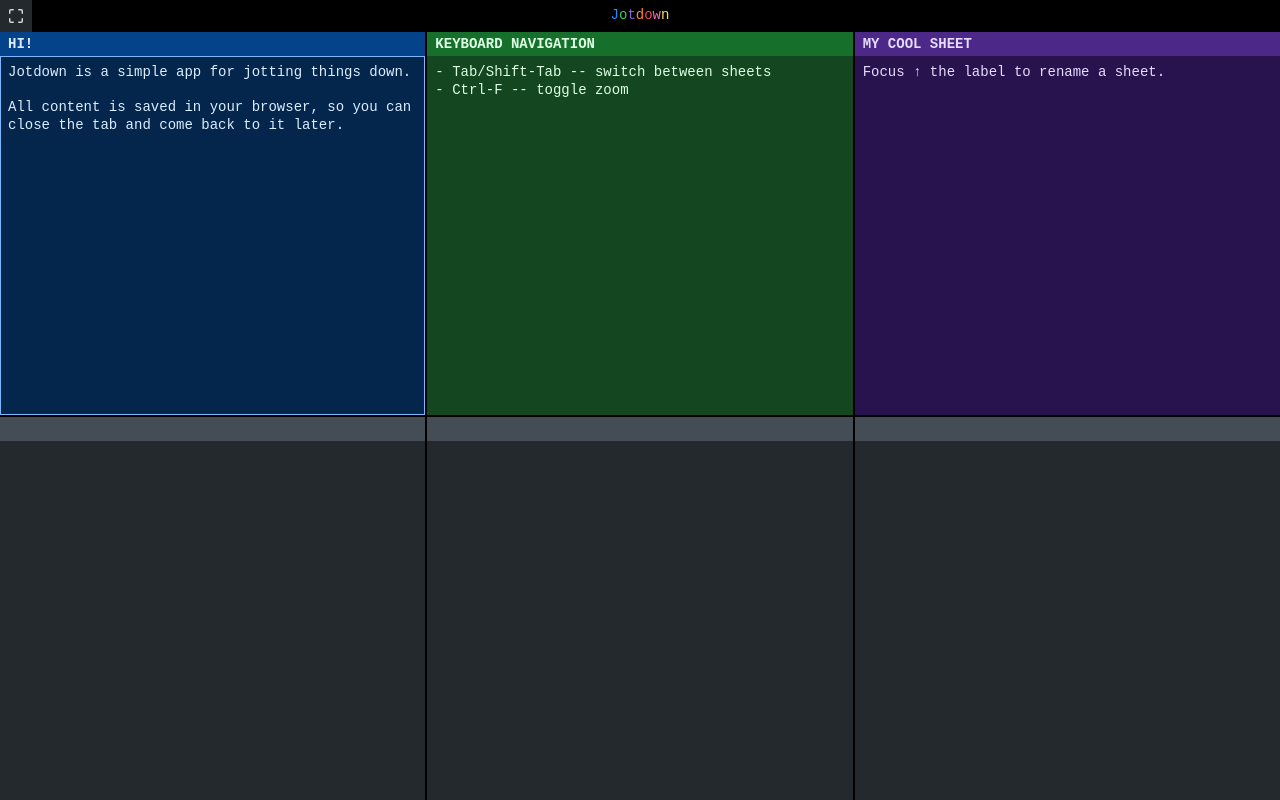
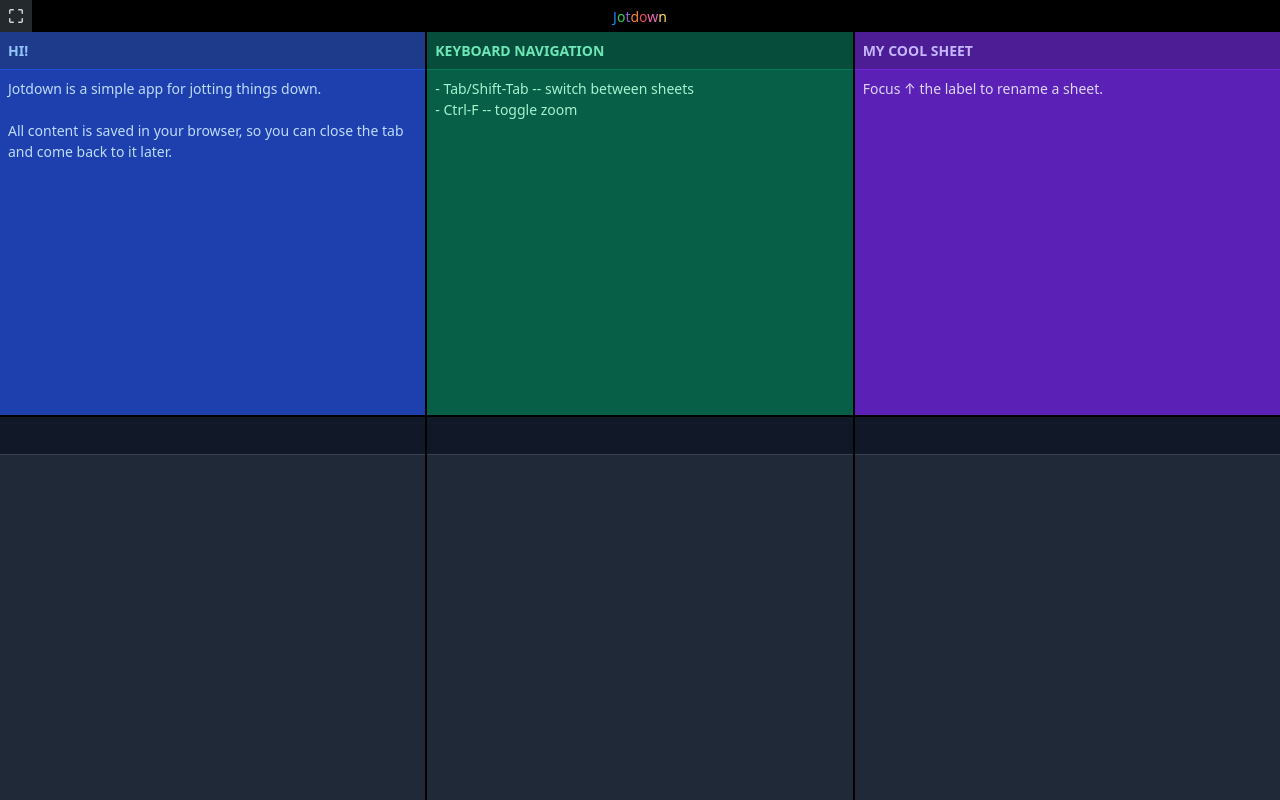
Before and after one commit to kkga/jotdown, a Svelte app: page / in a window 1280 px wide. Built offline with nearby package versions, Linux system fonts and the light colour scheme; a web font is replaced by a local one.

Commit message:
add tailwind config and try some styles

```diff
--- a/package.json
+++ b/package.json
@@ -25,6 +25,7 @@
     "svelte": "^3.35.0",
     "svelte-check": "^1.2.5",
     "svelte-preprocess": "^4.6.9",
+    "tailwindcss": "^2.0.3",
     "tslib": "^2.1.0",
     "typescript": "^4.2.3"
   },
--- a/rollup.config.js
+++ b/rollup.config.js
@@ -1,24 +1,24 @@
-import svelte from 'rollup-plugin-svelte'
-import commonjs from '@rollup/plugin-commonjs'
-import resolve from '@rollup/plugin-node-resolve'
-import livereload from 'rollup-plugin-livereload'
-import { terser } from 'rollup-plugin-terser'
-import sveltePreprocess from 'svelte-preprocess'
-import typescript from '@rollup/plugin-typescript'
-import css from 'rollup-plugin-css-only'
+import svelte from 'rollup-plugin-svelte';
+import commonjs from '@rollup/plugin-commonjs';
+import resolve from '@rollup/plugin-node-resolve';
+import livereload from 'rollup-plugin-livereload';
+import { terser } from 'rollup-plugin-terser';
+import sveltePreprocess from 'svelte-preprocess';
+import typescript from '@rollup/plugin-typescript';
+import css from 'rollup-plugin-css-only';
 
-const production = !process.env.ROLLUP_WATCH
+const production = !process.env.ROLLUP_WATCH;
 
 function serve() {
-	let server
+	let server;
 
 	function toExit() {
-		if (server) server.kill(0)
+		if (server) server.kill(0);
 	}
 
 	return {
 		writeBundle() {
-			if (server) return
+			if (server) return;
 			server = require('child_process').spawn(
 				'npm',
 				['run', 'start', '--', '--dev'],
@@ -26,12 +26,12 @@
 					stdio: ['ignore', 'inherit', 'inherit'],
 					shell: true
 				}
-			)
+			);
 
-			process.on('SIGTERM', toExit)
-			process.on('exit', toExit)
+			process.on('SIGTERM', toExit);
+			process.on('exit', toExit);
 		}
-	}
+	};
 }
 
 export default {
@@ -47,7 +47,7 @@
 			preprocess: sveltePreprocess({
 				sourceMap: !production,
 				postcss: {
-					plugins: [require('autoprefixer')()]
+					plugins: [require('autoprefixer')(), require('tailwindcss')()]
 				}
 			}),
 			compilerOptions: {
@@ -89,4 +89,4 @@
 	watch: {
 		clearScreen: false
 	}
-}
+};
--- a/src/components/Pad.svelte
+++ b/src/components/Pad.svelte
@@ -41,13 +41,13 @@
 
 <Toolbar {sheets} {isMobile} bind:currentSheet bind:fullscreen={isZoomed} />
 
-<div class="container">
-  <ul role="list" class="pad" class:zoomed={isZoomed}>
+<div class="flex flex-col">
+  <ul role="list" class="flex-1 grid grid-cols-3 gap-0.5">
     {#each sheets as sheet (sheet.id)}
       <li
-        class="pad-item"
-        class:current={currentSheet === sheet.id}
-        class:zoomed={isZoomed}>
+        class="flex flex-col"
+        class:hidden={isZoomed && currentSheet !== sheet.id}
+        class:col-span-full={isZoomed && currentSheet === sheet.id}>
         <Sheet
           {sheet}
           zoomed={isZoomed}
@@ -58,41 +58,3 @@
     {/each}
   </ul>
 </div>
-
-<style>
-  .container {
-    grid-area: pad;
-    display: flex;
-    flex-direction: column;
-  }
-  .pad {
-    display: grid;
-    grid-template-columns: 1fr 1fr;
-    grid-gap: 2px;
-    list-style: none;
-    margin: 0;
-    padding: 0;
-    height: 100%;
-  }
-  .pad.zoomed {
-    grid-template-columns: 1fr;
-  }
-  .pad-item {
-    display: flex;
-    flex-flow: column nowrap;
-  }
-  .pad-item.current.zoomed {
-    grid-row: 1/-1;
-    grid-column: 1/-1;
-  }
-
-  .pad.zoomed .pad-item:not(.current) {
-    display: none;
-  }
-
-  @media (min-width: 992px) {
-    .pad:not(.zoomed) {
-      grid-template-columns: 1fr 1fr 1fr;
-    }
-  }
-</style>
--- a/src/components/Sheet.svelte
+++ b/src/components/Sheet.svelte
@@ -37,23 +37,14 @@
   $: if (isCurrent) focusTextArea();
 </script>
 
-<div
-  class="sheet"
-  style="
-  --sheet-bg: var(--{color}-900);
-  --sheet-text: var(--{color}-100);
-  --label-bg: var(--{color}-700);
-  --label-text: var(--{color}-100);
-  --outline-color: var(--{color}-300);
-  --selection-bg: var(--{color}-100);
-  --selection-text: var(--{color}-900)">
-  <div class="label-container">
+<div class="flex-1 flex flex-col bg-{color}-800">
+  <div class="bg-{color}-900">
     <input
       type="text"
       bind:value={sheet.name}
       on:input={(e) => onEditName(e.currentTarget.value)}
-      class="label-input"
-      class:zoomed />
+      class="p-2 font-semibold uppercase border-b border-{color}-700 text-{color}-300 bg-transparent w-full"
+      class:text-center={zoomed} />
   </div>
   <textarea
     bind:this={textEl}
@@ -62,8 +53,11 @@
     on:focus={() => dispatch('focus', sheet.id)}
     on:input={(e) => onEditContent(e.currentTarget.value)}
     tabindex={sheet.id}
-    class="sheet-text"
-    class:zoomed
+    class="p-2 w-full m-auto flex-1 outline-none text-{color}-200 bg-transparent resize-none"
+    class:max-w-4xl={zoomed}
+    class:text-xl={zoomed}
+    class:p-8={zoomed}
+    class:flash={!zoomed}
     spellcheck="false">{sheet.content}</textarea>
 </div>
 
@@ -76,81 +70,7 @@
       background-color: transparent;
     }
   }
-
-  .sheet {
-    flex: 1;
-    display: flex;
-    flex-flow: column nowrap;
-    background-color: var(--sheet-bg);
-  }
-  .label-container {
-    background-color: var(--label-bg);
-    color: var(--label-text);
-  }
-  .label-input {
-    width: 100%;
-    padding: var(--spacer-s) var(--spacer-s);
-    margin: 0;
-    display: block;
-    border: none;
-    background-color: transparent;
-    color: inherit;
-    font-family: inherit;
-    font-size: var(--font-size-s);
-    font-weight: bold;
-    text-transform: uppercase;
-    appearance: none;
-    outline-offset: -1px;
-    outline-color: var(--outline-color);
-  }
-  @media (min-width: 576px) {
-    .label-input {
-      padding: 4px var(--spacer-s);
-    }
-  }
-  .label-input:focus {
-    outline-width: 1px;
-    outline-style: solid;
-  }
-  .label-input.zoomed {
-    text-align: center;
-  }
-  .label-input::selection {
-    background-color: var(--selection-bg);
-    color: var(--selection-text);
-  }
-  .sheet-text {
-    padding: var(--spacer-s);
-    resize: none;
-    flex: 1;
-    margin: 0;
-    background-color: transparent;
-    color: var(--sheet-text);
-    outline: none;
-    border: none;
-    font-family: inherit;
-    font-size: var(--font-size-s);
-    line-height: var(--lh-m);
-    appearance: none;
-    outline-offset: -1px;
-    outline-color: var(--outline-color);
-    vertical-align: bottom;
-  }
-  .sheet-text.zoomed {
-    width: 100%;
-    max-width: var(--width-body);
-    margin: 0 auto;
-    padding: var(--spacer-l);
-    font-size: var(--font-size-l);
-  }
-  .sheet-text:not(.zoomed):focus {
-    z-index: 1;
+  .flash:focus {
     animation: 0.35s fadeIn;
-    outline-width: 1px;
-    outline-style: solid;
-  }
-  .sheet-text::selection {
-    background-color: var(--selection-bg);
-    color: var(--selection-text);
   }
 </style>
--- a/src/components/Toolbar.svelte
+++ b/src/components/Toolbar.svelte
@@ -15,7 +15,7 @@
   }
 </script>
 
-<div class="container">
+<div class="flex justify-between items-center">
   {#if isMobile}
     <button style="visibility: hidden" />
   {:else}
@@ -37,7 +37,7 @@
   {/if}
 
   {#if fullscreen}
-    <ul class="sheets">
+    <ul class="flex flex-row">
       {#each sheets as sheet (sheet.id)}
         <button
           on:click={() => (currentSheet = sheet.id)}
@@ -91,13 +91,6 @@
 </div>
 
 <style>
-  .container {
-    padding: 0;
-    display: flex;
-    justify-content: space-between;
-    align-items: center;
-  }
-
   button {
     display: flex;
     justify-content: center;
@@ -116,12 +109,6 @@
   button:active {
     background-color: var(--gray-800);
   }
-  .sheets {
-    display: flex;
-    padding: 0;
-    margin: 0;
-  }
-
   @media (min-width: 576px) {
     button {
       width: 2rem;
--- a/src/stores.ts
+++ b/src/stores.ts
@@ -1,8 +1,8 @@
-import { writable } from 'svelte/store'
-import { localStore } from './localStore.js'
-import type { SheetType } from './types/sheet.type'
+import { writable } from 'svelte/store';
+import { localStore } from './localStore.js';
+import type { SheetType } from './types/sheet.type';
 
-export const alert = writable('Welcome to the todo list app!')
+export const alert = writable('Welcome to the todo list app!');
 
 const initialSheets: SheetType[] = [
 	{
@@ -27,7 +27,7 @@
 	{
 		id: 4,
 		name: '',
-		color: 'orange',
+		color: 'yellow',
 		content: ''
 	},
 	{
@@ -42,6 +42,6 @@
 		color: 'pink',
 		content: ''
 	}
-]
+];
 
-export const sheets = localStore<SheetType[]>('jotdown', initialSheets)
+export const sheets = localStore<SheetType[]>('jotdown', initialSheets);
--- /dev/null
+++ b/tailwind.config.js
@@ -0,0 +1,20 @@
+module.exports = {
+	purge: {
+		enabled: !process.env.ROLLUP_WATCH,
+		content: ['./public/index.html', './src/**/*.svelte'],
+		options: {
+			defaultExtractor: (content) => [
+				...(content.match(/[^<>"'`\s]*[^<>"'`\s:]/g) || []),
+				...(content.match(/(?<=class:)[^=>\/\s]*/g) || [])
+			]
+		}
+	},
+	darkMode: false, // or 'media' or 'class'
+	theme: {
+		extend: {}
+	},
+	variants: {
+		extend: {}
+	},
+	plugins: []
+};
```
Also changed, not shown: src/App.svelte (+8 -2 lines), 1 other file (tests, documents, lock files or other folders).
